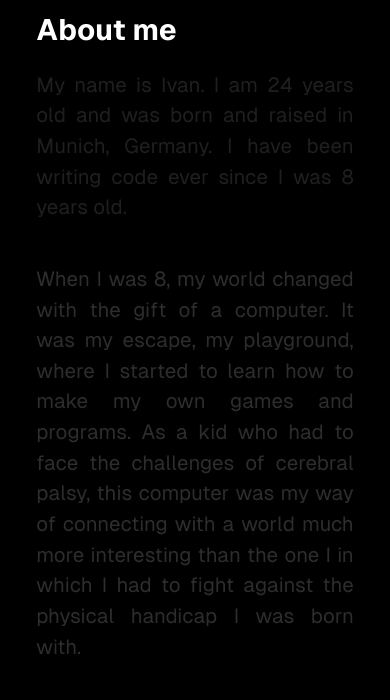
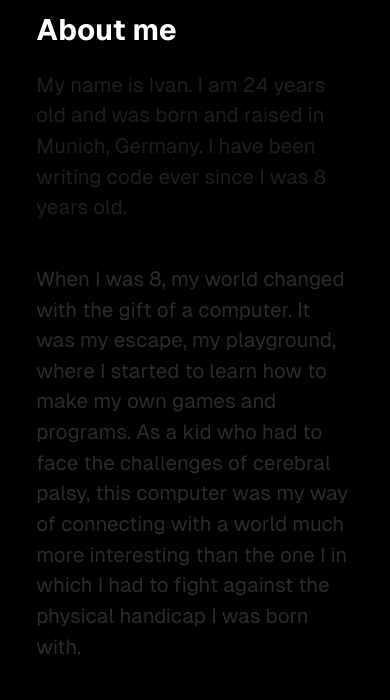
Before and after one commit to syntaxbullet/personal-website, a React (Vite) app: page / in a window 390 px wide. Shown: the part 868-1568 px from the top of the page. Built offline with nearby package versions, Linux system fonts and the light colour scheme.

Commit message:
fix: attempt to fix text-alignment on phones #2

```diff
--- a/src/css/global.css
+++ b/src/css/global.css
@@ -135,7 +135,8 @@ p {
   text-align: justify;
   line-height: 1.5;
 }
-@media screen and (max-width: 48p {
+@media screen and (max-width: 480px) {
+  .about p {
     text-align: left;
   }
 }
```
